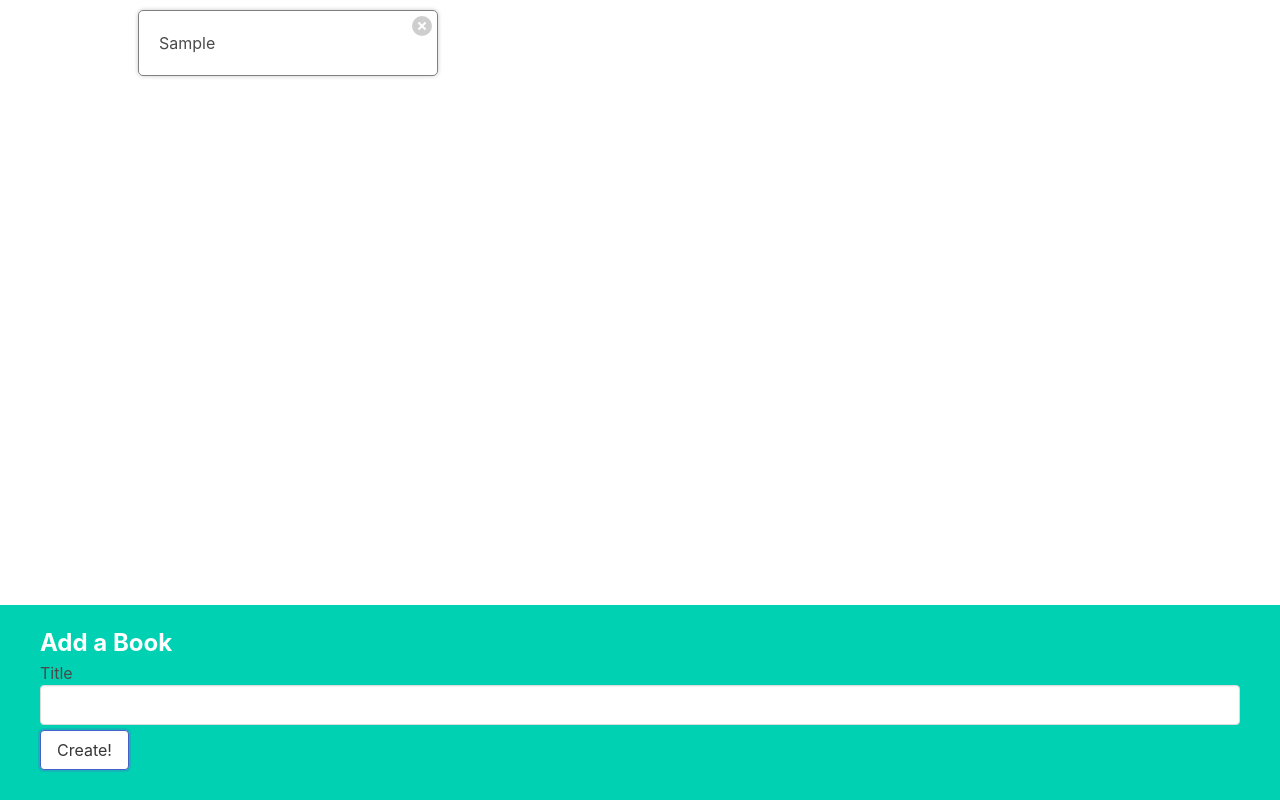
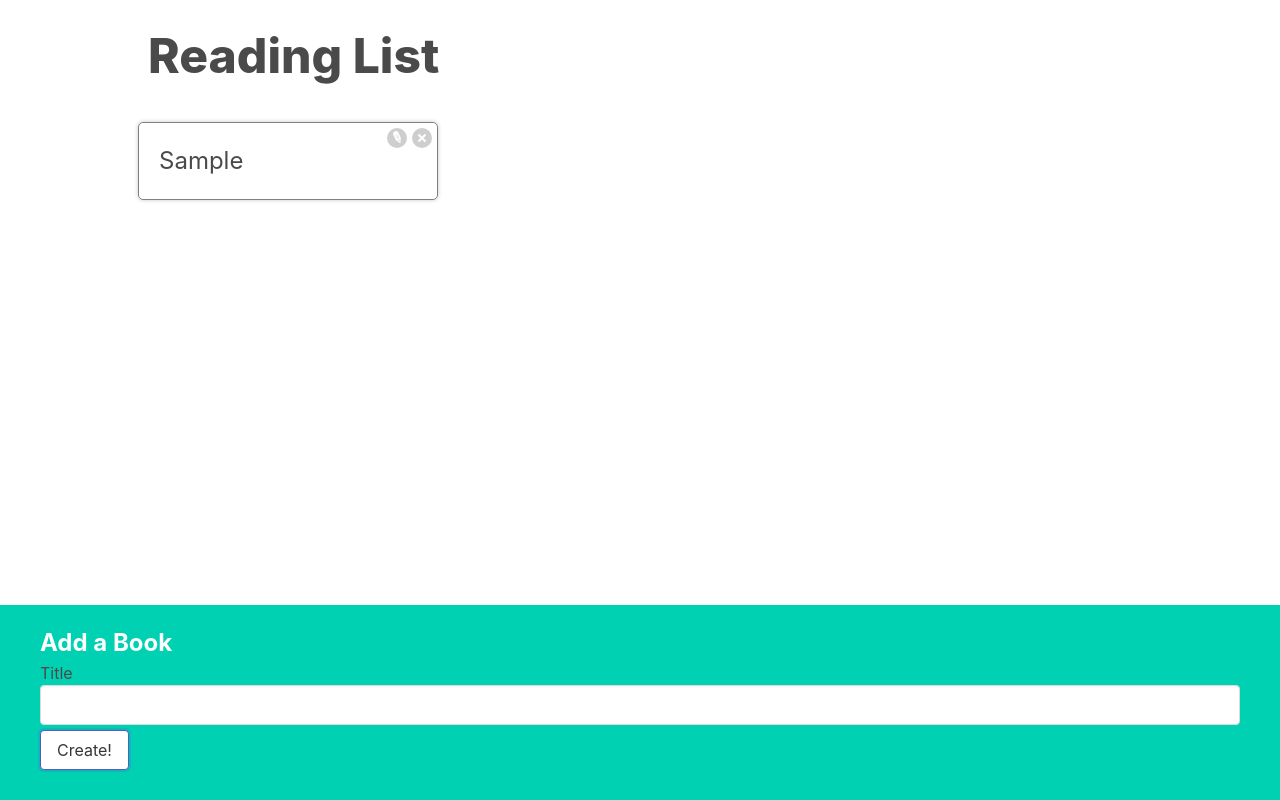
Before and after one commit to frank-booth/books, a React (Create React App) app in the folder books/: page / in a window 1280 px wide. Both pictures are taken after typing "Sample" into the empty fields and a click on the button "Create!". Built offline with nearby package versions, Linux system fonts and the light colour scheme.

Commit message:
added CRUD

```diff
--- a/books/src/App.js
+++ b/books/src/App.js
@@ -13,15 +13,27 @@
     setBooks(updatedBooks)
   }
 
+  const editBookById = (id, newTitle) => {
+    const updatedBooks = books.map((book) => {
+      if (book.id === id) {
+        return { ...book, title: newTitle }
+      }
+      return book
+    })
+    setBooks(updatedBooks)
+  }
+
   const deleteBookById = (id) => {
     const updatedBooks = books.filter((book) => {
       return book.id !== id
     })
     setBooks(updatedBooks)
   }
+
   return (
     <div className="app">
-      <BookList books={books} onDelete={deleteBookById} />
+      <h1>Reading List</h1>
+      <BookList books={books} onDelete={deleteBookById} onEdit={editBookById} />
       <BookCreate onCreate={createBook} />
     </div>
   )
--- a/books/src/components/BookEdit.js
+++ b/books/src/components/BookEdit.js
@@ -1,5 +1,23 @@
-function BookEdit() {
-  return <div>BookEdit</div>
+import { useState } from 'react'
+
+function BookEdit({ book, onSubmit }) {
+  const [title, setTitle] = useState(book.title)
+
+  const handleChange = (event) => {
+    setTitle(event.target.value)
+  }
+
+  const handleSubmit = (event) => {
+    event.preventDefault()
+    onSubmit(book.id, title)
+  }
+  return (
+    <form className="`book-edit" onSubmit={handleSubmit}>
+      <label>Title</label>
+      <input className="input" value={title} onChange={handleChange} />
+      <button className="button is-primary">Save</button>
+    </form>
+  )
 }
 
 export default BookEdit
--- a/books/src/components/BookList.js
+++ b/books/src/components/BookList.js
@@ -1,8 +1,10 @@
 import BookShow from './BookShow'
 
-function BookList({ books, onDelete }) {
+function BookList({ books, onDelete, onEdit }) {
   const renderedBooks = books.map((book) => {
-    return <BookShow key={book.id} book={book} onDelete={onDelete} />
+    return (
+      <BookShow key={book.id} book={book} onDelete={onDelete} onEdit={onEdit} />
+    )
   })
   return <div className="book-list">{renderedBooks}</div>
 }
--- a/books/src/components/BookShow.js
+++ b/books/src/components/BookShow.js
@@ -1,12 +1,35 @@
-function BookShow({ book, onDelete }) {
-  const handleClick = () => {
+import { useState } from 'react'
+import BookEdit from './BookEdit'
+
+function BookShow({ book, onDelete, onEdit }) {
+  const [showEdit, setShowEdit] = useState(false)
+
+  const handleDeleteClick = () => {
     onDelete(book.id)
   }
+
+  const handleEditClick = () => {
+    setShowEdit(!showEdit)
+  }
+
+  const handleSubmit = (id, newTitle) => {
+    onEdit(id, newTitle)
+    setShowEdit(false)
+  }
+
+  let content = <h3>{book.title}</h3>
+  if (showEdit) {
+    content = <BookEdit book={book} onSubmit={handleSubmit} />
+  }
+
   return (
     <div className="book-show">
-      {book.title}
+      <div>{content}</div>
       <div className="actions">
-        <button className="delete" onClick={handleClick}>
+        <button className="edit" onClick={handleEditClick}>
+          Edit
+        </button>
+        <button className="delete" onClick={handleDeleteClick}>
           Delete
         </button>
       </div>
```
